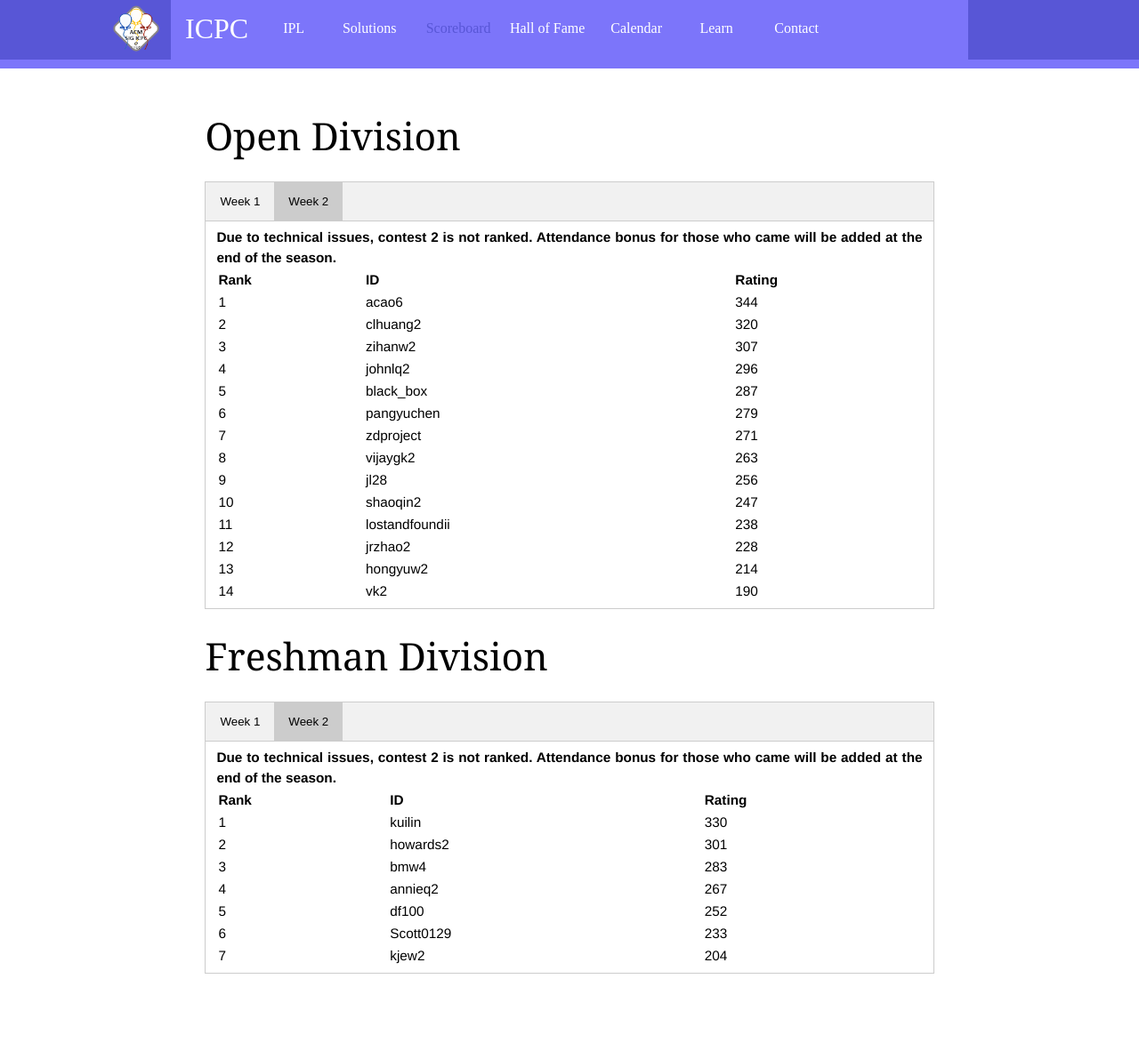
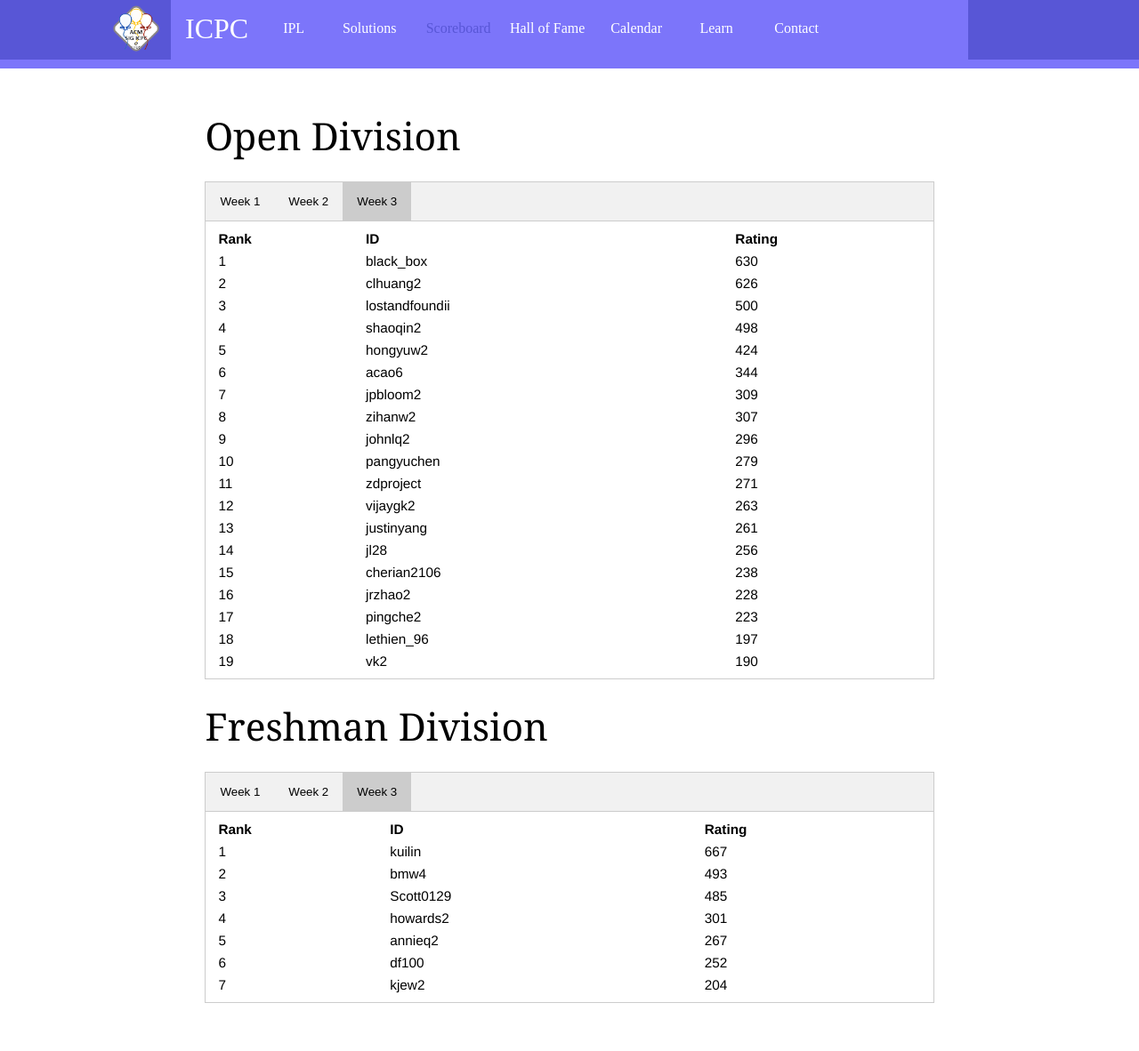
Before and after one commit to acm-uiuc/icpc-website, a Jekyll site: the page built from scoreboard.html, in a window 1280 px wide. Shown: the whole page at 89% size. Built offline with Jekyll 4.4.1, drawn with Linux system fonts in a browser that asks for light colours; nearby versions of some CDN libraries; some web fonts are replaced; before the commit the page ends 1149 px from its top, so only the background shows below that.

Commit message:
s3 c3 scoreboard

```diff
--- a/scoreboard.html
+++ b/scoreboard.html
@@ -18,6 +18,12 @@ title: Scoreboard
         id="open_week2"
     >
         Week 2
+    </button>
+    <button class="open_tablinks"
+        onclick="displayScoreboard(event, 'open_w3')"
+        id="open_week3"
+    >
+        Week 3
     </button>
 </div>
 
@@ -183,6 +189,111 @@ Attendance bonus for those who came will be added at the end of the season.</b>
 </table>
 </div>
 
+<div id='open_w3' class='open_tabcontent'>
+<table style="width:100%">
+<tr>
+	<th>Rank</th>
+	<th>ID</th>
+	<th>Rating</th>
+</tr>
+<tr>
+	<td> 1 </td>
+	<td> black_box </td>
+	<td> 630 </td>
+</tr>
+<tr>
+	<td> 2 </td>
+	<td> clhuang2 </td>
+	<td> 626 </td>
+</tr>
+<tr>
+	<td> 3 </td>
+	<td> lostandfoundii </td>
+	<td> 500 </td>
+</tr>
+<tr>
+	<td> 4 </td>
+	<td> shaoqin2 </td>
+	<td> 498 </td>
+</tr>
+<tr>
+	<td> 5 </td>
+	<td> hongyuw2 </td>
+	<td> 424 </td>
+</tr>
+<tr>
+	<td> 6 </td>
+	<td> acao6 </td>
+	<td> 344 </td>
+</tr>
+<tr>
+	<td> 7 </td>
+	<td> jpbloom2 </td>
+	<td> 309 </td>
+</tr>
+<tr>
+	<td> 8 </td>
+	<td> zihanw2 </td>
+	<td> 307 </td>
+</tr>
+<tr>
+	<td> 9 </td>
+	<td> johnlq2 </td>
+	<td> 296 </td>
+</tr>
+<tr>
+	<td> 10 </td>
+	<td> pangyuchen </td>
+	<td> 279 </td>
+</tr>
+<tr>
+	<td> 11 </td>
+	<td> zdproject </td>
+	<td> 271 </td>
+</tr>
+<tr>
+	<td> 12 </td>
+	<td> vijaygk2 </td>
+	<td> 263 </td>
+</tr>
+<tr>
+	<td> 13 </td>
+	<td> justinyang </td>
+	<td> 261 </td>
+</tr>
+<tr>
+	<td> 14 </td>
+	<td> jl28 </td>
+	<td> 256 </td>
+</tr>
+<tr>
+	<td> 15 </td>
+	<td> cherian2106 </td>
+	<td> 238 </td>
+</tr>
+<tr>
+	<td> 16 </td>
+	<td> jrzhao2 </td>
+	<td> 228 </td>
+</tr>
+<tr>
+	<td> 17 </td>
+	<td> pingche2 </td>
+	<td> 223 </td>
+</tr>
+<tr>
+	<td> 18 </td>
+	<td> lethien_96 </td>
+	<td> 197 </td>
+</tr>
+<tr>
+	<td> 19 </td>
+	<td> vk2 </td>
+	<td> 190 </td>
+</tr>
+</table>
+</div>
+
 <br>
 <h1 class="title">Freshman Division</h1>
 <br>
@@ -199,6 +310,12 @@ Attendance bonus for those who came will be added at the end of the season.</b>
         id="freshman_week2"
     >
         Week 2
+    </button>
+    <button class="freshman_tablinks"
+        onclick="displayScoreboard(event, 'freshman_w3')"
+        id="freshman_week3"
+    >
+        Week 3
     </button>
 </div>
 
@@ -294,6 +411,51 @@ Attendance bonus for those who came will be added at the end of the season.</b>
 </table>
 </div>
 
+<div id='freshman_w3' class='freshman_tabcontent'>
+<table style="width:100%">
+<tr>
+	<th>Rank</th>
+	<th>ID</th>
+	<th>Rating</th>
+</tr>
+<tr>
+	<td> 1 </td>
+	<td> kuilin </td>
+	<td> 667 </td>
+</tr>
+<tr>
+	<td> 2 </td>
+	<td> bmw4 </td>
+	<td> 493 </td>
+</tr>
+<tr>
+	<td> 3 </td>
+	<td> Scott0129 </td>
+	<td> 485 </td>
+</tr>
+<tr>
+	<td> 4 </td>
+	<td> howards2 </td>
+	<td> 301 </td>
+</tr>
+<tr>
+	<td> 5 </td>
+	<td> annieq2 </td>
+	<td> 267 </td>
+</tr>
+<tr>
+	<td> 6 </td>
+	<td> df100 </td>
+	<td> 252 </td>
+</tr>
+<tr>
+	<td> 7 </td>
+	<td> kjew2 </td>
+	<td> 204 </td>
+</tr>
+</table>
+</div>
+
 <script>
 function displayScoreboard(evt, weekNum) {
     // Declare all variables
```
Also changed, not shown: other parts of scoreboard.html (+2 -2 lines).
